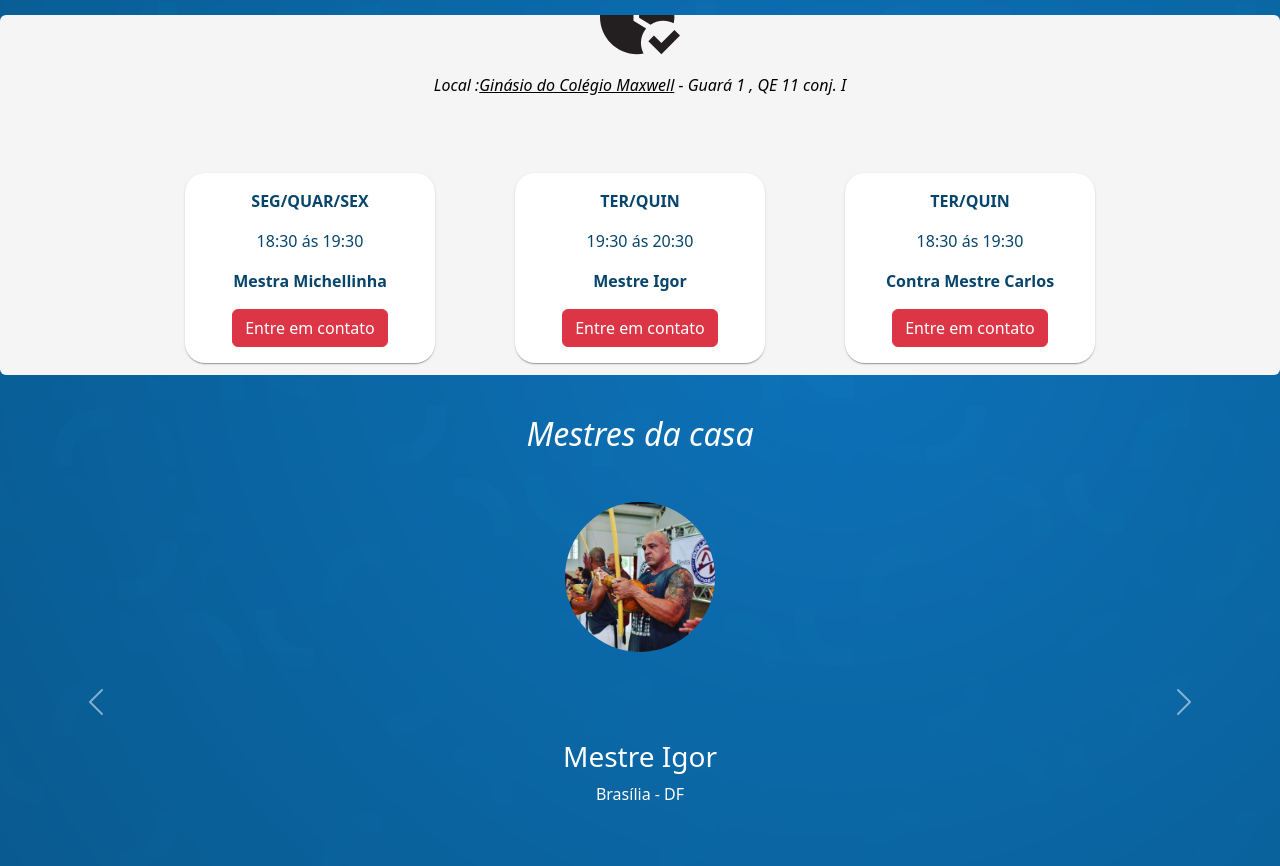
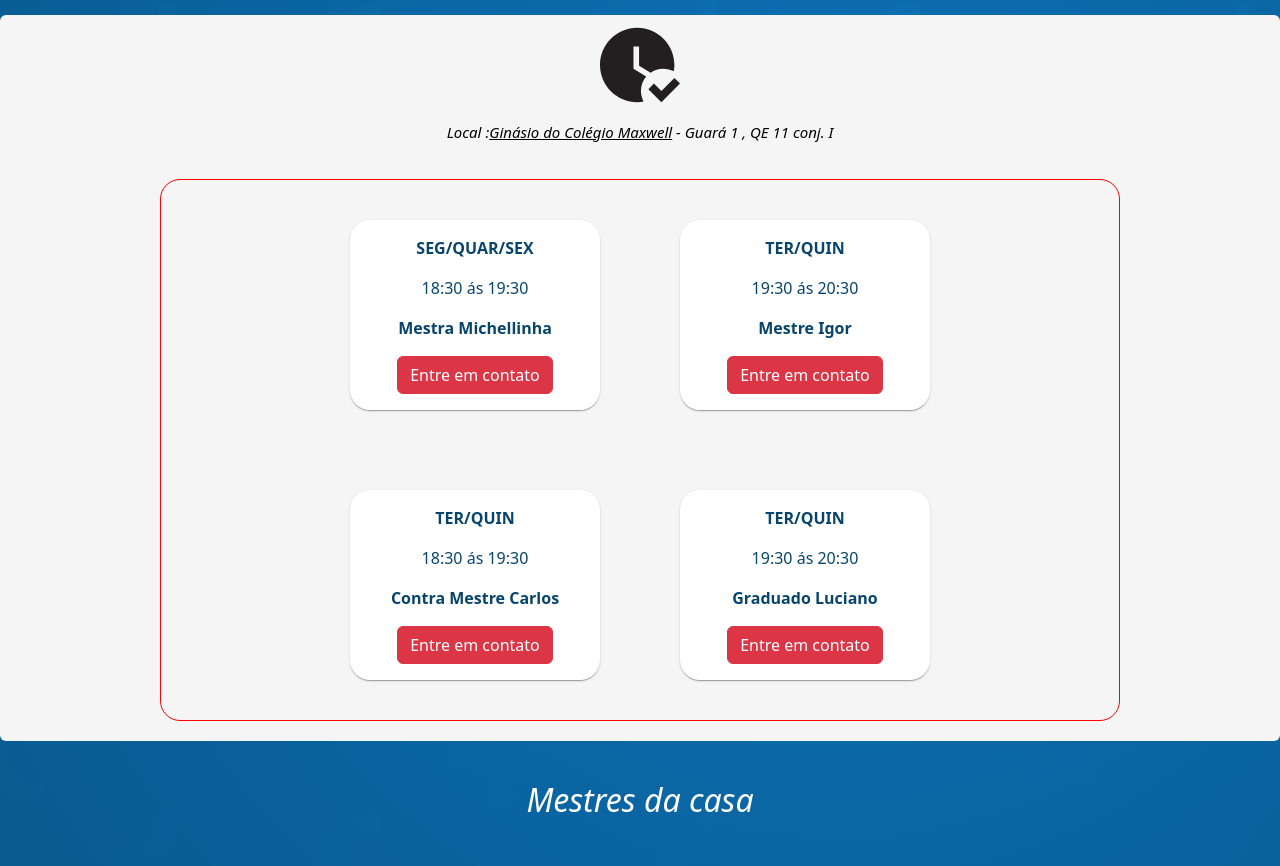
Before and after one commit to LucaMaia/PrototipoSiteAruanda, a Next.js app: page / in a window 1280 px wide. Shown: the part 1080-1946 px from the top of the page. Built offline with nearby package versions, Linux system fonts and the light colour scheme.

Commit message:
alinhamento-horarios

```diff
--- a/components/MiniCard/index.jsx
+++ b/components/MiniCard/index.jsx
@@ -1,7 +1,6 @@
 import * as React from 'react';
 import styles from "./MiniCard.module.css"
 import {Button} from "react-bootstrap";
-
 
 //MUI
 import Card from '@mui/material/Card';
--- a/subpages/Horarios/Horario.module.css
+++ b/subpages/Horarios/Horario.module.css
@@ -7,11 +7,12 @@
 .alinhamento{
     text-align:center;
     margin:20px auto;
-    width:65vw;
+    width:75vw;
     height:auto;
     border-radius:20px;
     display:flex;
     justify-content:center;
+    border:1px solid red
 }
 
 
@@ -49,7 +50,7 @@
     border-radius: 6px;
 }
 
-@media (max-width: 800px) {
+@media (max-width: 1300px) {
     .alinhamento{
         display:flex;
         flex-wrap:wrap;
--- a/subpages/Horarios/index.jsx
+++ b/subpages/Horarios/index.jsx
@@ -22,6 +22,14 @@ let miniCards = [
         "label": "TER/QUIN",
         "text": "Contra Mestre Carlos",
         "hour":"18:30 ás 19:30",
+        "backgroundColor":"white",
+        "href":"https://wa.me/5561983439530",
+
+    },
+    {
+        "label": "TER/QUIN",
+        "text": "Graduado Luciano",
+        "hour":"19:30 ás 20:30",
         "backgroundColor":"white",
         "href":"https://wa.me/5561983439530",
 
```
